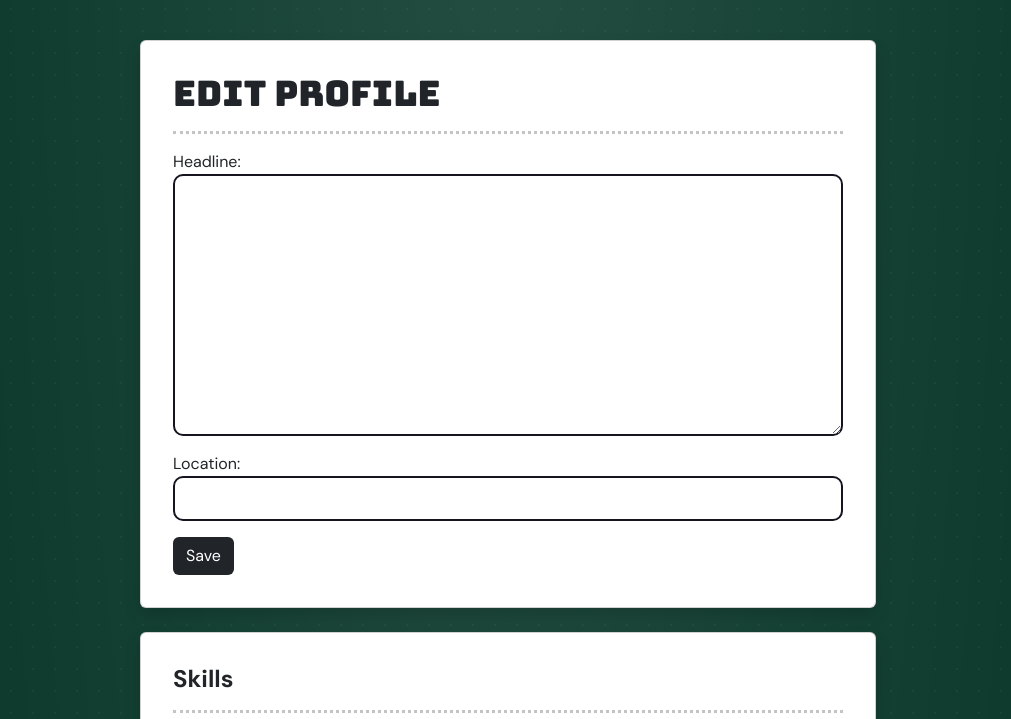
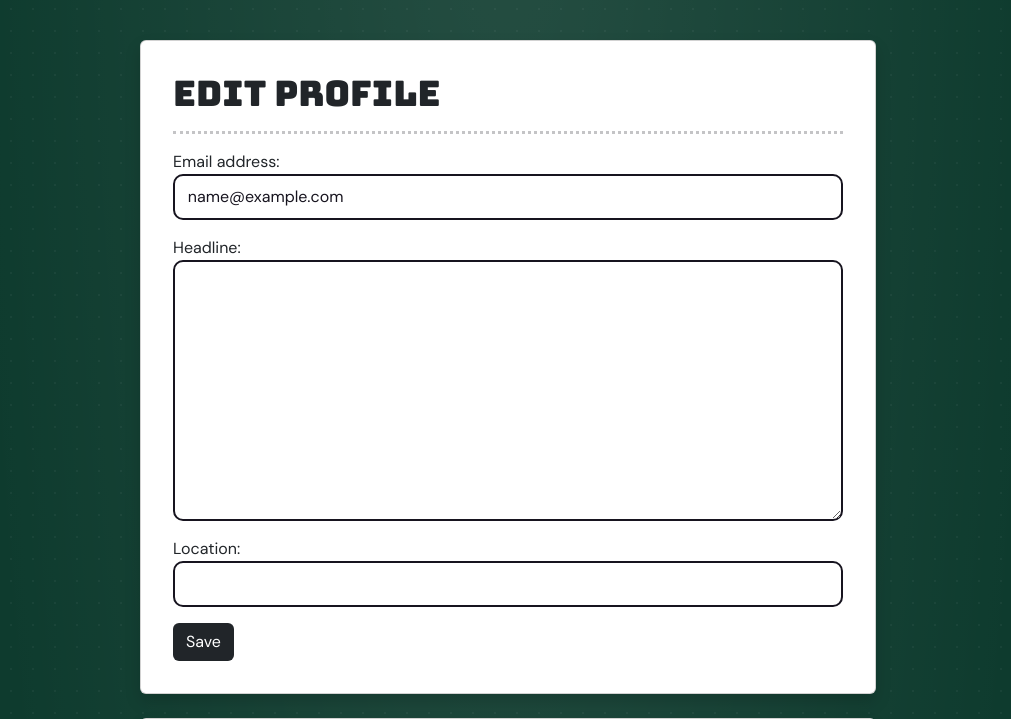
Before and after one commit to CS2340Group5/Project2, a Django app: page /accounts/profile/edit/ in a window 1280 px wide. Shown: the part 90-809 px from the top of the page, without its empty margins (132-1143 px from the left). Run offline with Django 5.2, Linux system fonts and the light colour scheme; the visitor is signed in with stand-in values (Sample User, id 1); data that the repository does not hold is empty.

Commit message:
SCRUM-25-Email-Candidates

```diff
--- a/perfect_role/accounts/forms.py
+++ b/perfect_role/accounts/forms.py
@@ -18,12 +18,14 @@ class CustomErrorList(ErrorList):
 class GenericUserCreationForm(UserCreationForm):
     class Meta(UserCreationForm.Meta):
         model = GenericUser
-        fields = UserCreationForm.Meta.fields + ('role',)
+        fields = UserCreationForm.Meta.fields + ('email', 'role',)
 
     ROLE_CHOICES = [
         ("APPLICANT", "Applicant"),
         ('RECRUITER', 'Recruiter')
     ]
+
+    email = forms.EmailField(required=False, label="Email")
 
     role = forms.ChoiceField(
         choices=ROLE_CHOICES,
@@ -33,19 +35,53 @@ class GenericUserCreationForm(UserCreationForm):
 
     def __init__(self, *args, **kwargs):
         super(GenericUserCreationForm, self).__init__(*args, **kwargs)
-        for fieldname in ['username', 'password1', 'password2']:
+        for fieldname in ['username', 'email', 'password1', 'password2']:
             self.fields[fieldname].help_text = None
             self.fields[fieldname].widget.attrs.update({'class': 'form-control'})
+
+    def clean(self):
+        cleaned_input = super().clean()
+        role = cleaned_input.get('role')
+        email = cleaned_input.get('email', '').lower()
+
+        if role == GenericUser.Role.RECRUITER:
+            cleaned_input['email'] = ''
+        elif role == GenericUser.Role.APPLICANT:
+            if not email:
+                self.add_error('email', "Applicants must provide an email.")
+            elif GenericUser.objects.filter(email=email).exists():
+                self.add_error('email', "An account is already using this email.")
+            else:
+                cleaned_input['email'] = email
+
+        return cleaned_input
 
 class ProfileForm(forms.ModelForm):
     class Meta:
         model = GenericUser
-        fields = ('headline', 'location')
+        fields = ('email', 'headline', 'location')
 
     def __init__(self, *args, **kwargs):
         super(ProfileForm, self).__init__(*args, **kwargs)
+        if self.instance.role == GenericUser.Role.APPLICANT:
+            self.fields['email'].required = True
+        else:
+            del self.fields['email']
         for field in self.fields.values():
             field.widget.attrs.update({'class': 'form-control'})
+
+    def clean(self):
+        cleaned_input = super().clean()
+        email = cleaned_input.get('email')
+
+        if email:
+            email = email.lower()
+            if GenericUser.objects.filter(email=email).exclude(pk=self.instance.pk).exists():
+                self.add_error('email', "An account is already using this email.")
+            else:
+                cleaned_input['email'] = email
+
+        return cleaned_input
 
 class SocialLinkForm(forms.ModelForm):
     class Meta:
--- a/perfect_role/accounts/templates/accounts/signup.html
+++ b/perfect_role/accounts/templates/accounts/signup.html
@@ -11,6 +11,11 @@
             <form method="POST">
               {% csrf_token %}
               {{ template_data.form.as_p }}
+              <style>
+              form:not(:has(input[name="role"][value="APPLICANT"]:checked)) p:has(#id_email) {
+                display: none;
+              }
+            </style>
               <button type="submit"
                 class="btn bg-dark text-white">Sign Up
               </button>
--- a/perfect_role/accounts/urls.py
+++ b/perfect_role/accounts/urls.py
@@ -17,4 +17,5 @@ urlpatterns = [
     path('profile/links/add/', views.add_link, name='accounts.add_link'),
     path('profile/links/<int:id>/delete/', views.delete_link, name='accounts.delete_link'),
     path('candidatesearch/', views.candidatesearch, name='accounts.candidatesearch'),
+    path('profile/<uuid:id>/email/', views.send_email, name='accounts.send_email'),
 ]
--- a/perfect_role/accounts/views.py
+++ b/perfect_role/accounts/views.py
@@ -10,6 +10,7 @@ from django.contrib.auth import login as auth_login, authenticate, logout as aut
 from django.contrib.auth.decorators import login_required
 from geopy.geocoders import Nominatim
 from django.contrib.gis.geos import Point
+from django.core.mail import send_mail
 
 
 def signup(request):
@@ -214,3 +215,19 @@ def remove_education(request, id):
     education = get_object_or_404(Education, id=id, user=request.user)
     education.delete()
     return redirect(reverse('accounts.edit_profile') + '#education')
+
+@login_required
+def send_email(request, id):
+    applicant = get_object_or_404(GenericUser, id=id)
+
+    if applicant.email and request.user.role == GenericUser.Role.RECRUITER:
+        text = request.POST.get('message', '').strip()
+        if text:
+            send_mail(
+                f"New message from {request.user.username}",
+                f"{text}\n\n** Please note: This email is sent from an unattended mailbox. Replies will not be read **",
+                None,
+                [applicant.email]
+            )
+
+    return redirect('accounts.profile_view', id=applicant.id)
```
Also changed, not shown: perfect_role/accounts/templates/accounts/profile.html (+42 -1 lines), perfect_role/perfect_role/settings.py (+21 -5 lines).
